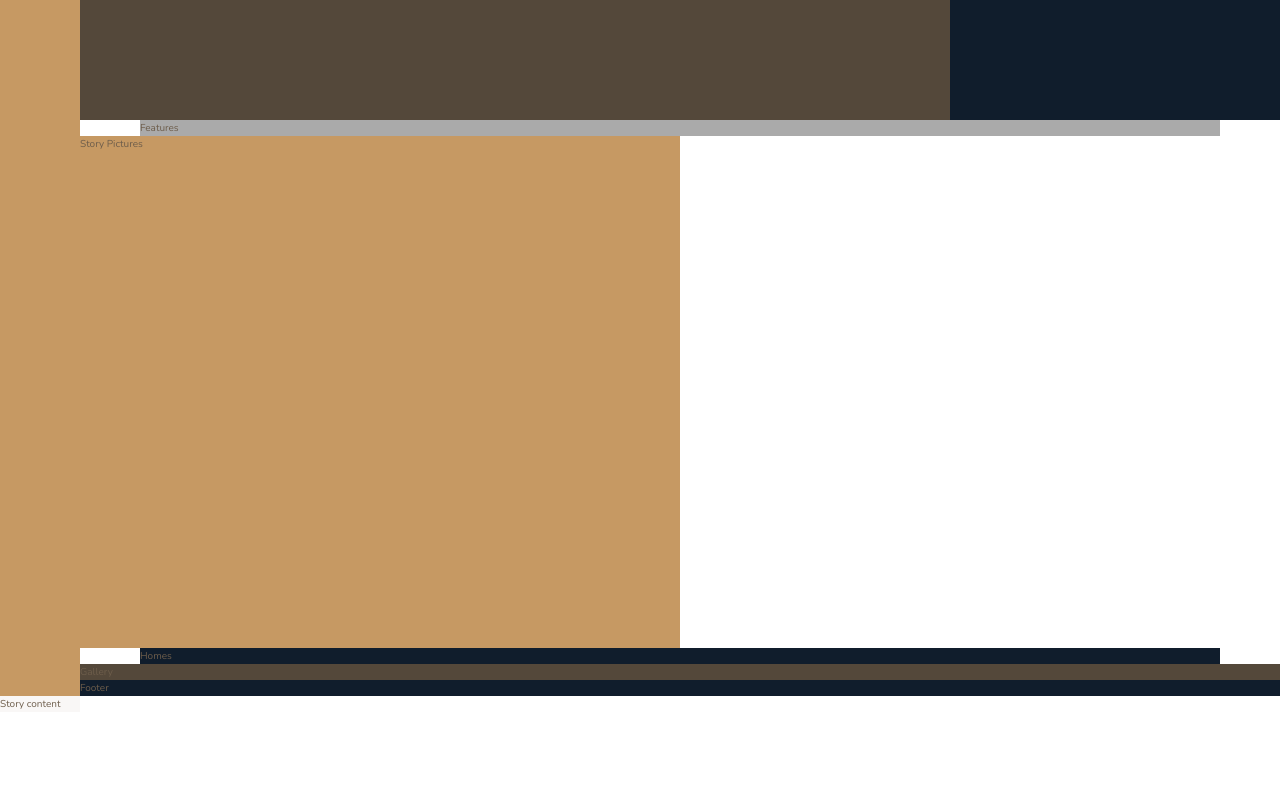
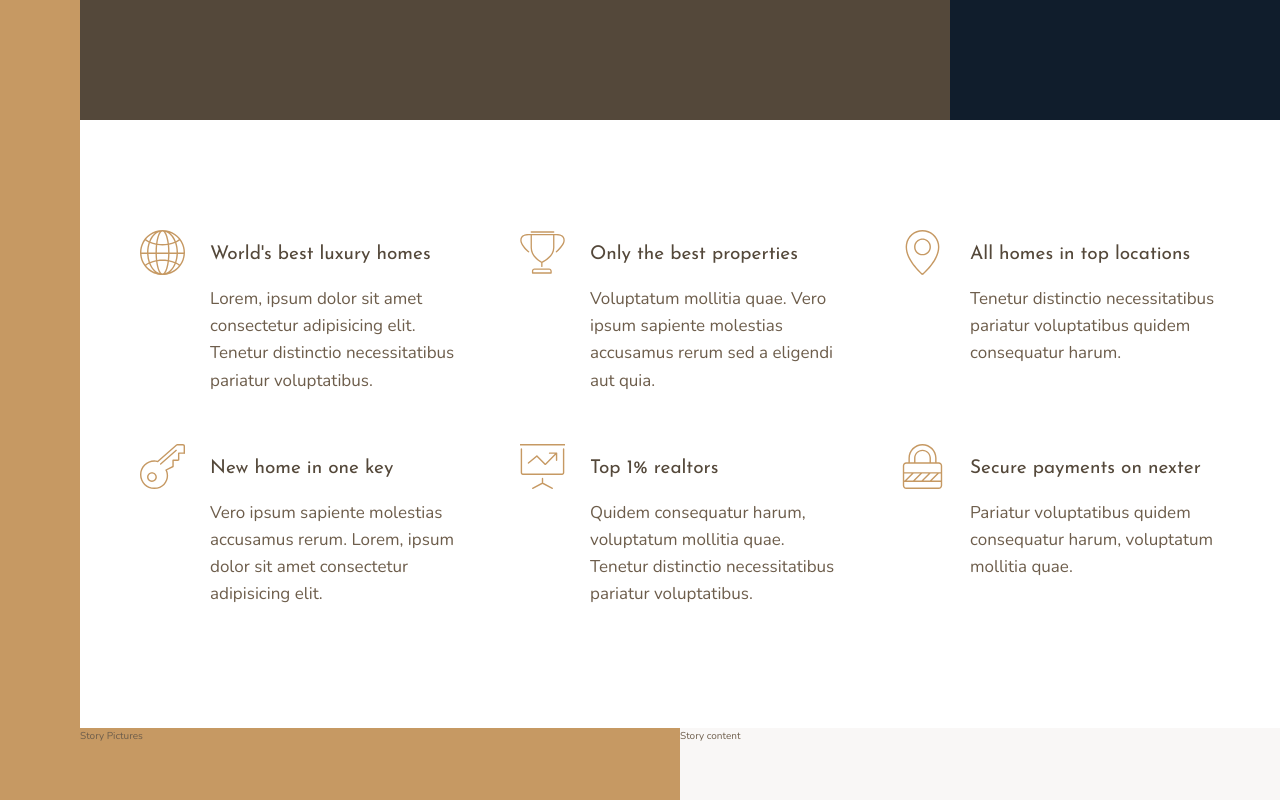
Before and after one commit to CZJoanna/Nexter, a website: page index.html in a window 1280 px wide. Shown: the part 520-1320 px from the top of the page. Before the commit the page ends 1232 px from the top, so only its background shows below. Drawn offline with nearby package versions, Linux system fonts and the light colour scheme.

Commit message:
features section

```diff
--- a/index.html
+++ b/index.html
@@ -21,7 +21,68 @@
 
     <div class="realtors">Top 3 realtors</div>
 
-    <section class="features">Features</section>
+    <section class="features">
+      <div class="feature">
+        <svg class="feature__icon">
+          <use xlink:href="./img/sprite.svg#icon-global"></use>
+        </svg>
+        <h4 class="heading-4 heading-4--dark">World's best luxury homes</h4>
+        <p class="feature__text">
+          Lorem, ipsum dolor sit amet consectetur adipisicing elit. Tenetur
+          distinctio necessitatibus pariatur voluptatibus.
+        </p>
+      </div>
+      <div class="feature">
+        <svg class="feature__icon">
+          <use xlink:href="./img/sprite.svg#icon-trophy"></use>
+        </svg>
+        <h4 class="heading-4 heading-4--dark">Only the best properties</h4>
+        <p class="feature__text">
+          Voluptatum mollitia quae. Vero ipsum sapiente molestias accusamus
+          rerum sed a eligendi aut quia.
+        </p>
+      </div>
+      <div class="feature">
+        <svg class="feature__icon">
+          <use xlink:href="./img/sprite.svg#icon-map-pin"></use>
+        </svg>
+        <h4 class="heading-4 heading-4--dark">All homes in top locations</h4>
+        <p class="feature__text">
+          Tenetur distinctio necessitatibus pariatur voluptatibus quidem
+          consequatur harum.
+        </p>
+      </div>
+      <div class="feature">
+        <svg class="feature__icon">
+          <use xlink:href="./img/sprite.svg#icon-key"></use>
+        </svg>
+        <h4 class="heading-4 heading-4--dark">New home in one key</h4>
+        <p class="feature__text">
+          Vero ipsum sapiente molestias accusamus rerum. Lorem, ipsum dolor sit
+          amet consectetur adipisicing elit.
+        </p>
+      </div>
+      <div class="feature">
+        <svg class="feature__icon">
+          <use xlink:href="./img/sprite.svg#icon-presentation"></use>
+        </svg>
+        <h4 class="heading-4 heading-4--dark">Top 1% realtors</h4>
+        <p class="feature__text">
+          Quidem consequatur harum, voluptatum mollitia quae. Tenetur distinctio
+          necessitatibus pariatur voluptatibus.
+        </p>
+      </div>
+      <div class="feature">
+        <svg class="feature__icon">
+          <use xlink:href="./img/sprite.svg#icon-lock"></use>
+        </svg>
+        <h4 class="heading-4 heading-4--dark">Secure payments on nexter</h4>
+        <p class="feature__text">
+          Pariatur voluptatibus quidem consequatur harum, voluptatum mollitia
+          quae.
+        </p>
+      </div>
+    </section>
 
     <div class="story__pictures">Story Pictures</div>
 
--- a/sass/_base.scss
+++ b/sass/_base.scss
@@ -35,6 +35,7 @@ body {
   line-height: 1.6;
 }
 
+//LAYOUT
 .container {
   display: grid;
   grid-template-rows: 80vh min-content 40vw repeat(3, min-content);
@@ -43,4 +44,5 @@ body {
     [center-start] repeat(8, [col-start] minmax(min-content, 14rem) [col-end])
     [center-end] minmax(6rem, 1fr)
     [full-end];
+
 }
--- a/sass/_features.scss
+++ b/sass/_features.scss
@@ -1,4 +1,32 @@
 .features {
   grid-column: center-start / center-end;
-  background-color: $color-grey-light-2;
+
+  //subgrid
+  display: grid;
+  grid-template-columns: repeat(
+    auto-fit,
+    minmax(25rem, 1fr)
+  ); //RWD without media query
+  grid-gap: 6rem;
+
+  align-items: start; //grid item 在 grid cell 中的對齊方式
+
+  margin: 12rem 0;
 }
+
+.feature {
+  display: grid;
+  grid-template-columns: min-content 1fr; // already set the width of the icon whichs is gonna be put in
+  grid-column-gap: 2.5rem;
+
+  &__icon {
+    width: 4.5rem;
+    height: 4.5rem;
+    fill: $color-primary;
+    transform: translateY(-1rem); //move up to horizontal center with t
+  }
+  &__text {
+    grid-column: 2/3;
+    font-size: 1.7rem;
+  }
+}
--- a/sass/_story.scss
+++ b/sass/_story.scss
@@ -5,7 +5,7 @@
   }
 
   &__content {
-    grid-row: col-start 5 / full-end;
+    grid-column: col-start 5 / full-end;
     background-color: $color-grey-light-1;
 
   }
--- a/sass/_typography.scss
+++ b/sass/_typography.scss
@@ -0,0 +1,29 @@
+//EXTEND
+%heading-ff-fw {
+  font-family: $font-display;
+  font-weight: 400;
+}
+
+.heading-1 {
+  @extend %heading-ff-fw;
+}
+
+.heading-2 {
+  @extend %heading-ff-fw;
+}
+
+.heading-3 {
+  @extend %heading-ff-fw;
+}
+
+.heading-4 {
+  @extend %heading-ff-fw;
+  font-size: 1.9rem;
+
+  &--light {
+    color: $color-grey-light-1;
+  }
+  &--dark {
+    color: $color-grey-dark-1;
+  }
+}
```
Also changed, not shown: css/style.css.
